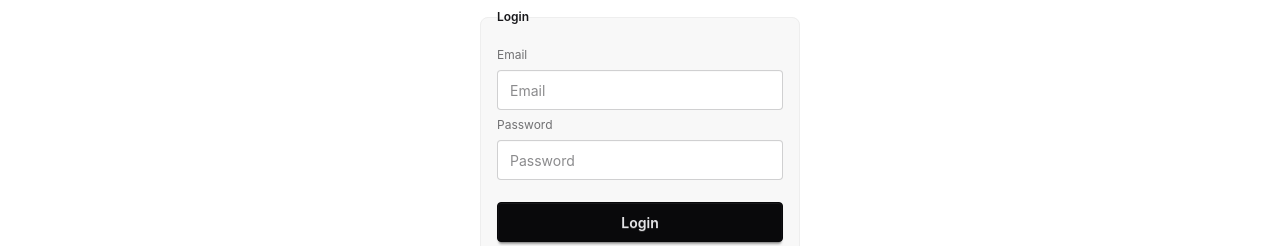
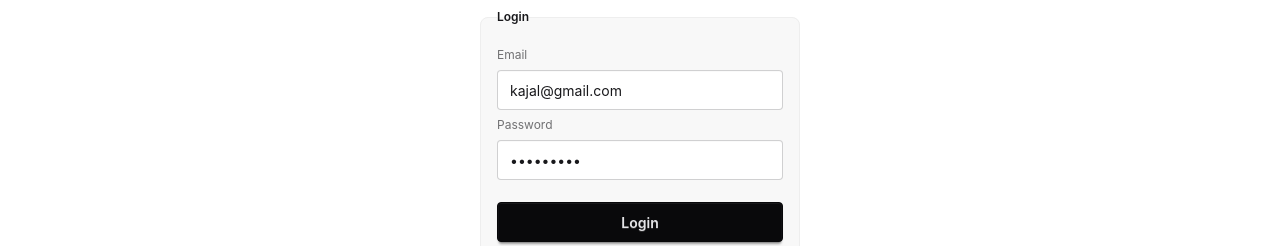
Before and after one commit to Aayush-Roy/codemates-ui, a React (Vite) app: page /login in a window 1280 px wide. Shown: the part 184-430 px from the top of the page. Built offline with nearby package versions, Linux system fonts and the light colour scheme.

Commit message:
implement login function of frontend

```diff
--- a/package.json
+++ b/package.json
@@ -11,6 +11,7 @@
   },
   "dependencies": {
     "@tailwindcss/vite": "^4.3.3",
+    "axios": "^1.20.0",
     "daisyui": "^5.7.44",
     "react": "^19.2.8",
     "react-dom": "^19.2.8",
--- a/src/components/auth/Login.jsx
+++ b/src/components/auth/Login.jsx
@@ -1,9 +1,23 @@
+import axios from "axios";
 import { useState } from "react"
 
 
 const Login = () => {
-   const [emailId, setEmailId] = useState("");
-   const [password, setPassword] = useState("");
+   const [email, setEmailId] = useState("kajal@gmail.com");
+   const [password, setPassword] = useState("Kajal@123");
+
+   const handleLogin = async()=>{
+    try{
+      const res = await axios.post("http://localhost:3000/login",{
+        email,password
+      },{withCredentials:true})
+      console.log("login btn clicked")
+      console.log(res);
+    }catch(err){
+      console.log("something went wrong while login", err)
+    }
+   }
+
   return (
     <div className="flex justify-center items-center mt-30">
 
@@ -12,12 +26,12 @@ const Login = () => {
   <legend className="fieldset-legend">Login</legend>
 
   <label className="label">Email</label>
-  <input value={emailId} onChange={(e)=>setEmailId(e.target.value)} type="email" className="input" placeholder="Email" />
+  <input value={email} onChange={(e)=>setEmailId(e.target.value)} type="email" className="input" placeholder="Email" />
 
   <label className="label">Password</label>
   <input value={password} onChange={(e)=>setPassword(e.target.value)} type="password" className="input" placeholder="Password" />
 
-  <button className="btn btn-neutral mt-4">Login</button>
+  <button onClick={handleLogin} className="btn btn-neutral mt-4">Login</button>
 </fieldset>
 </div>
 )
```
Also changed, not shown: 1 other file (tests, documents, lock files or other folders).
